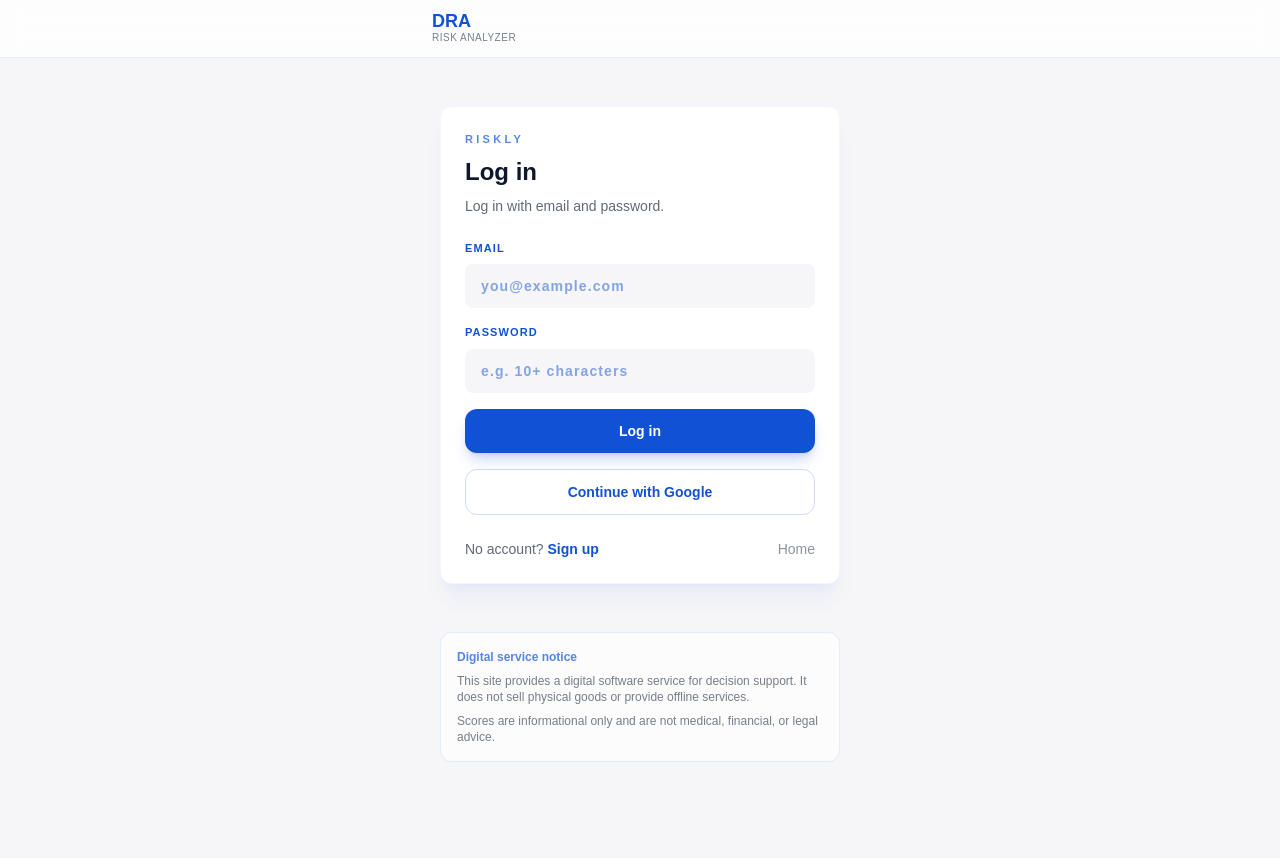
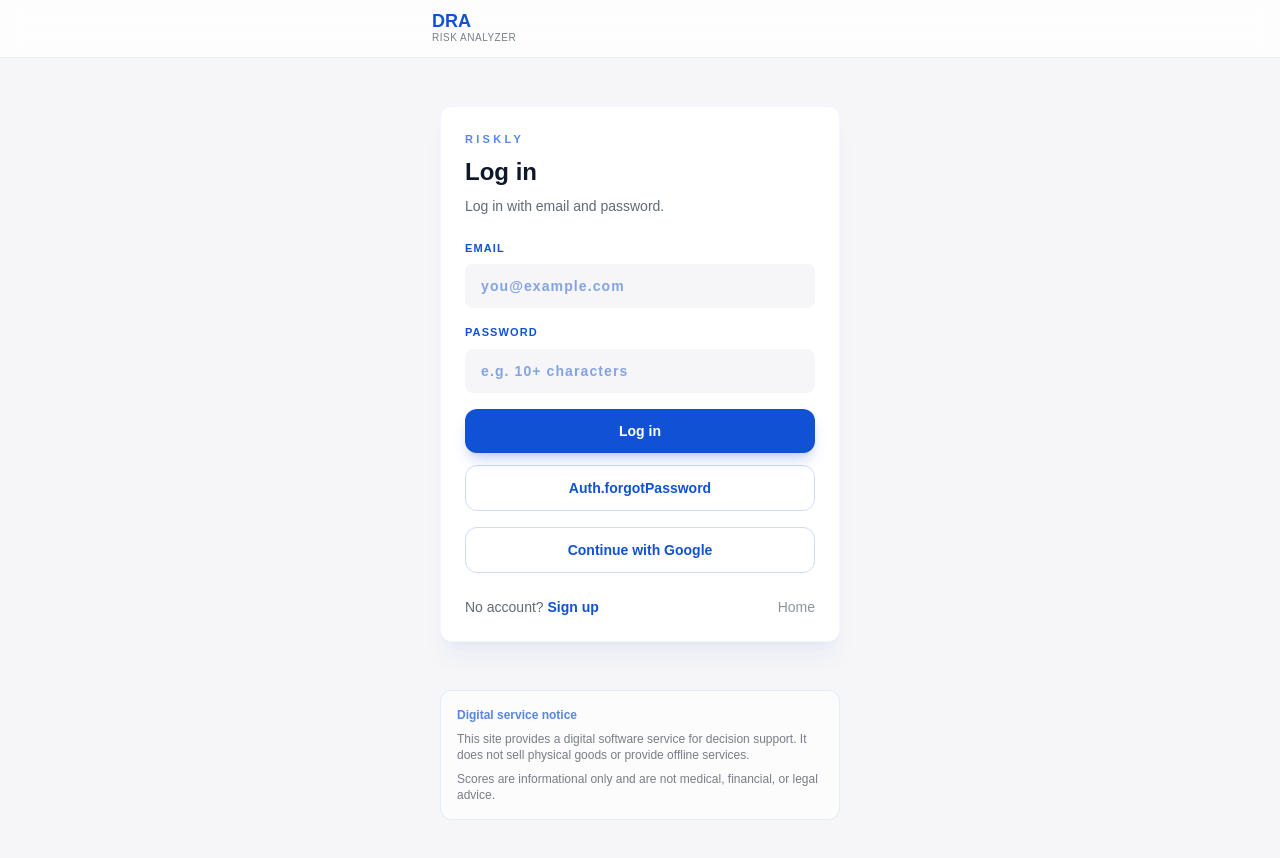
Before and after one commit to chohyunwoo/Decision_Risk_Analyzer, a Next.js app in the folder frontend/: page /en/login in a window 1280 px wide. Before the commit the page ends 802 px from the top, so only its background shows below. Built offline with nearby package versions, Linux system fonts and the light colour scheme; no server answers.

Commit message:
Fix reset redirect base URL

```diff
--- a/frontend/app/[locale]/(auth)/login/page.tsx
+++ b/frontend/app/[locale]/(auth)/login/page.tsx
@@ -3,7 +3,7 @@
 import { useRouter } from "@/i18n/navigation";
 import { Link } from "@/i18n/navigation";
 import { useEffect, useState } from "react";
-import { useTranslations } from "next-intl";
+import { useLocale, useTranslations } from "next-intl";
 import { supabase } from "@/lib/supabase/client";
 
 const emptyNotice = { type: "idle", message: "" } as const;
@@ -18,6 +18,7 @@
 
 export default function LoginPage() {
   const router = useRouter();
+  const locale = useLocale();
   const t = useTranslations("Auth");
   const tCommon = useTranslations("Common");
   const [email, setEmail] = useState("");
@@ -122,6 +123,34 @@
     }
   };
 
+  const handleForgotPassword = async () => {
+    if (!email) {
+      setAuth((prev) => ({
+        ...prev,
+        notice: { type: "error", message: t("resetMissingEmail") }
+      }));
+      return;
+    }
+    const siteUrl =
+      process.env.NEXT_PUBLIC_SITE_URL ?? window.location.origin;
+    const localePrefix = locale === "ko" ? "" : `/${locale}`;
+    const redirectTo = `${siteUrl}${localePrefix}/reset-password`;
+    const { error } = await supabase.auth.resetPasswordForEmail(email, {
+      redirectTo
+    });
+    if (error) {
+      setAuth((prev) => ({
+        ...prev,
+        notice: { type: "error", message: t("resetError") }
+      }));
+      return;
+    }
+    setAuth((prev) => ({
+      ...prev,
+      notice: { type: "success", message: t("resetLinkSent") }
+    }));
+  };
+
   return (
     <section className="rounded-xl border border-[#1152d4]/5 bg-white p-6 shadow-xl shadow-[#1152d4]/5">
       <header className="space-y-2">
@@ -168,6 +197,14 @@
         </button>
       </form>
 
+      <button
+        type="button"
+        className="mt-3 w-full rounded-xl border border-[#1152d4]/20 px-4 py-3 text-sm font-semibold text-[#1152d4] transition-all active:scale-[0.98]"
+        onClick={handleForgotPassword}
+      >
+        {t("forgotPassword")}
+      </button>
+
       <div className="mt-4 grid gap-2">
         <button
           type="button"
```
